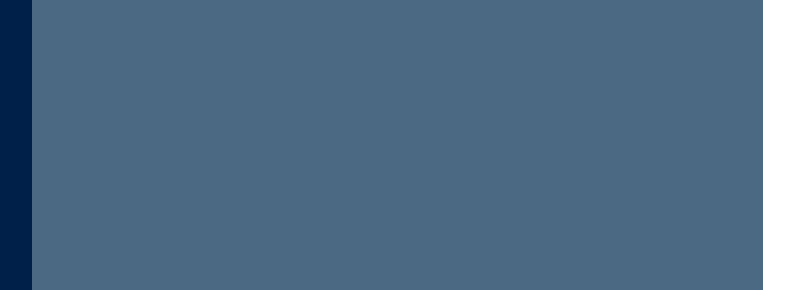
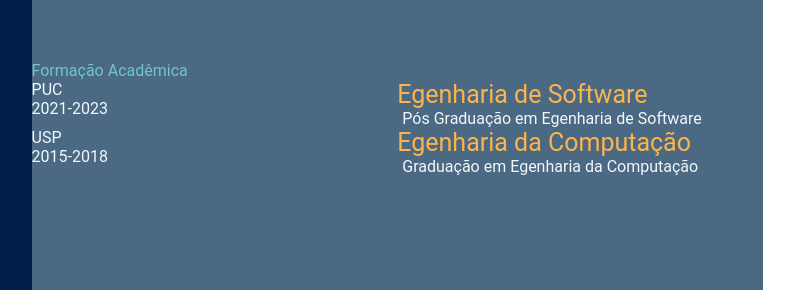
Before and after one commit to kaycso/Curriculum-template, a plain HTML site: page Index.html in a window 1280 px wide. Shown: the part 408-698 px from the top of the page, 389-1183 px from the left. Drawn offline with Linux system fonts and the light colour scheme.

Commit message:
Challenge Day 4 (#4)

```diff
--- a/Index.html
+++ b/Index.html
@@ -50,6 +50,7 @@
                     </p>
                 </section>
 
+                <!-- Experiência -->
                 <section class="experience gap">
                     <div class="right-title">Experiência</div>
                     <div class="experience-contents">
@@ -81,6 +82,33 @@
                     </div>
                 </section>
             </section>
+
+            <!-- Educação -->
+            <section class="education gap">
+                <div class="right-title">Formação Acadêmica</div>
+                <div class="education-contents">
+                    <!-- 1° -->
+                    <div class="education-left">
+                        <p class="education-shool-name">PUC</p>
+                        <p class="eucation-time-period">2021-2023</p>
+                    </div>
+
+                    <div class="education-right">
+                        <p class="education-subject">Egenharia de Software</p>
+                        <p class="education-desc">Pós Graduação em Egenharia de Software</p>
+                    </div>
+                    <!-- 2° -->
+                    <div class="education-left">
+                        <p class="education-shool-name">USP</p>
+                        <p class="eucation-time-period">2015-2018</p>
+                    </div>
+
+                    <div class="education-right">
+                        <p class="education-subject">Egenharia da Computação</p>
+                        <p class="education-desc">Graduação em Egenharia da Computação</p>
+                    </div>
+                </div>
+            </section>
         </section>
     </main>
 </body>
```
